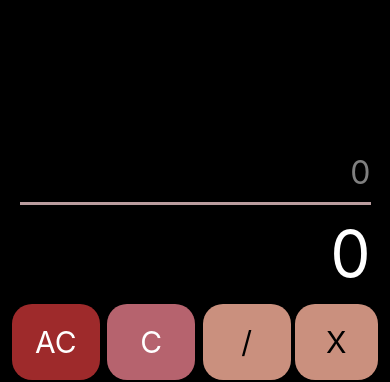
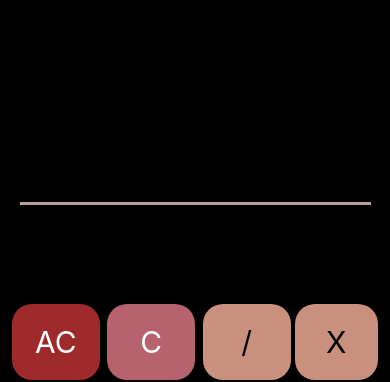
Before and after one commit to Nicolewrack23/Calculator_App, a React Native app in the folder project-calculator-app/: screen / in a window 390 px wide. Shown: the top 382 px of the page. Built offline with nearby package versions, Linux system fonts and the light colour scheme.

Commit message:
removed the state as its not needed

```diff
--- a/project-calculator-app/components/display.js
+++ b/project-calculator-app/components/display.js
@@ -5,7 +5,8 @@ import { useState } from "react";
 import calculateResult from "./Calculate";
 
 const Display = () => {
-  const [buttons, setButtons] = useState("0");
+  const [buttons, setButtons] = useState(" ");
+
   const rightValues = ["X", "-", "+", "="];
   const value = [
     "AC",
@@ -25,10 +26,7 @@ const Display = () => {
   ];
 
   const handleClick = (buttonValue) => {
-    if (buttonValue) {
-      calculateResult(buttonValue);
-      // setButtons([...buttons, buttonValue]);
-    }
+    calculateResult(buttonValue);
   };
 
   return (
```
